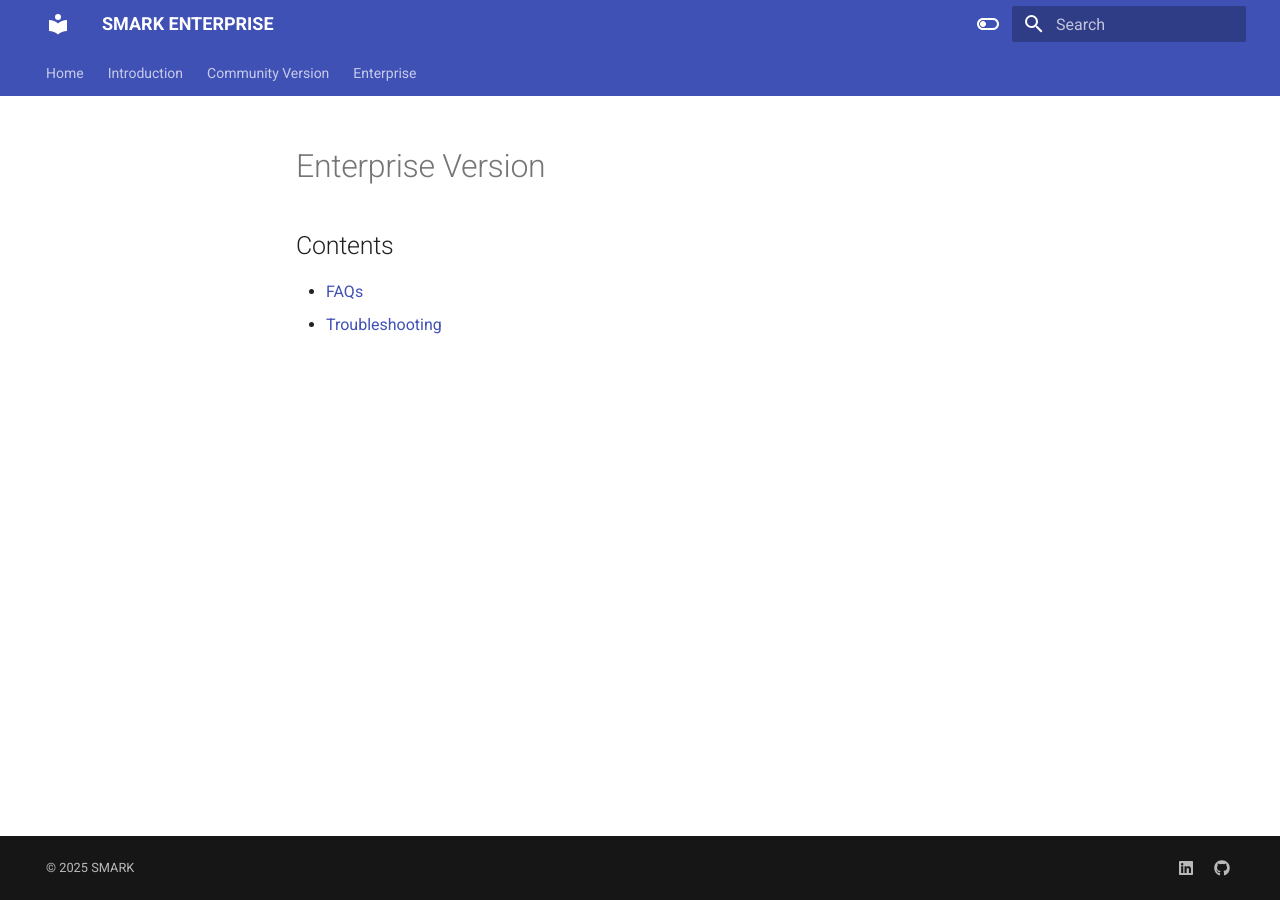
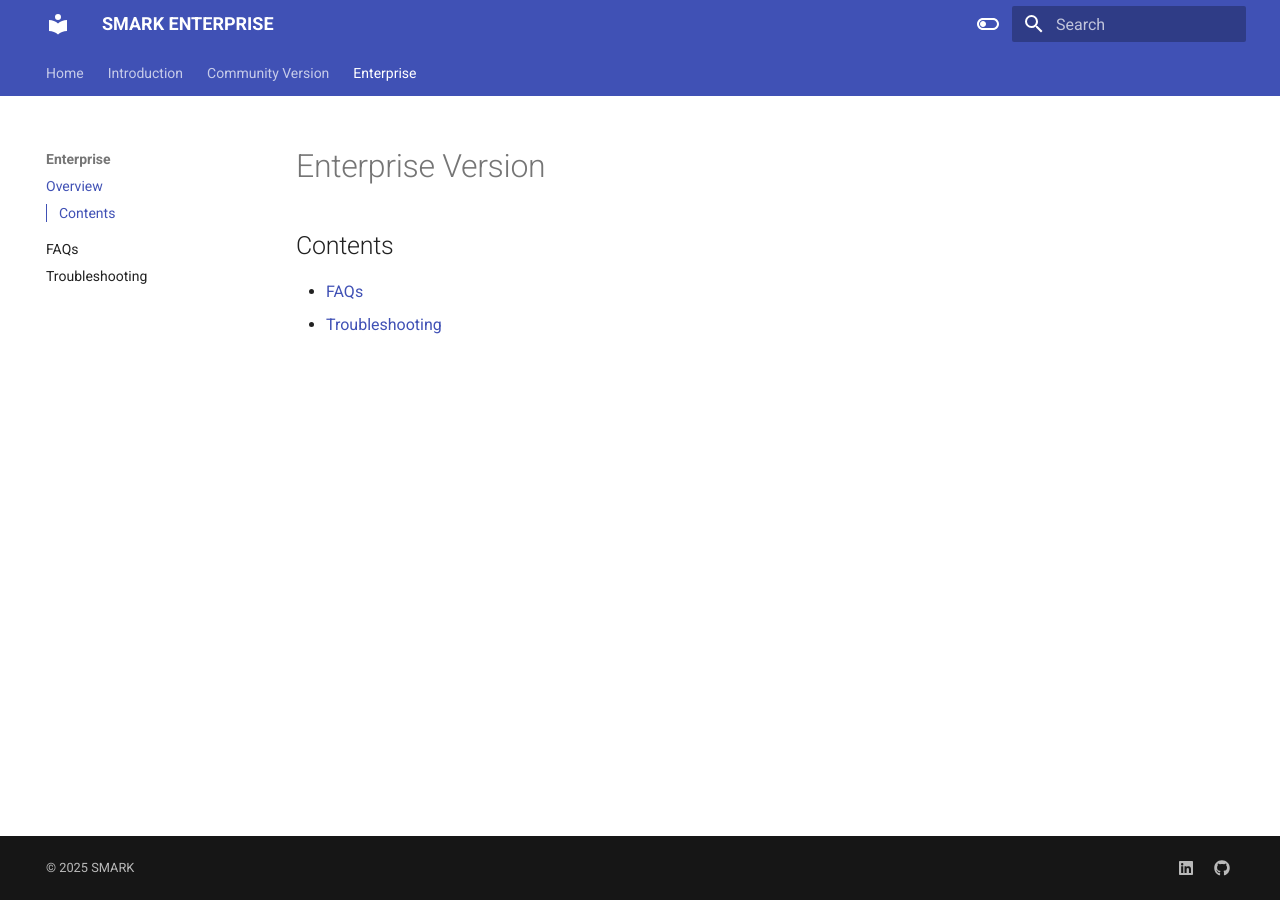
Before and after one commit to AsadRaza7695/testing-docs, an MkDocs documentation site: the page built from docs/enterprise/index.md, in a window 1280 px wide. Built offline with MkDocs 1.6.1 and Material for MkDocs 9.7.7, drawn with Linux system fonts in a browser that asks for light colours; part of the change alters nothing that is shown.

Commit message:
changing to mkdocs

```diff
--- a/mkdocs.yml
+++ b/mkdocs.yml
@@ -35,12 +35,12 @@ plugins:
 
 nav:
   - Home: index.md
-  - Introduction: source/introduction.md
-  - Community Version: source/communityversion.md
+  - Introduction: introduction.md
+  - Community Version: communityversion.md
   - Enterprise:
-      - Overview: source/enterprise/index.md
-      - FAQs: source/enterprise/faqs.md
-      - Troubleshooting: source/enterprise/troubleshoot.md
+      - Overview: enterprise/index.md
+      - FAQs: enterprise/faqs.md
+      - Troubleshooting: enterprise/troubleshoot.md
 
 copyright: |
   &copy; 2025 <a href="https://github.com/AsadRaza7695" target="_blank" rel="noopener">SMARK</a>
```
